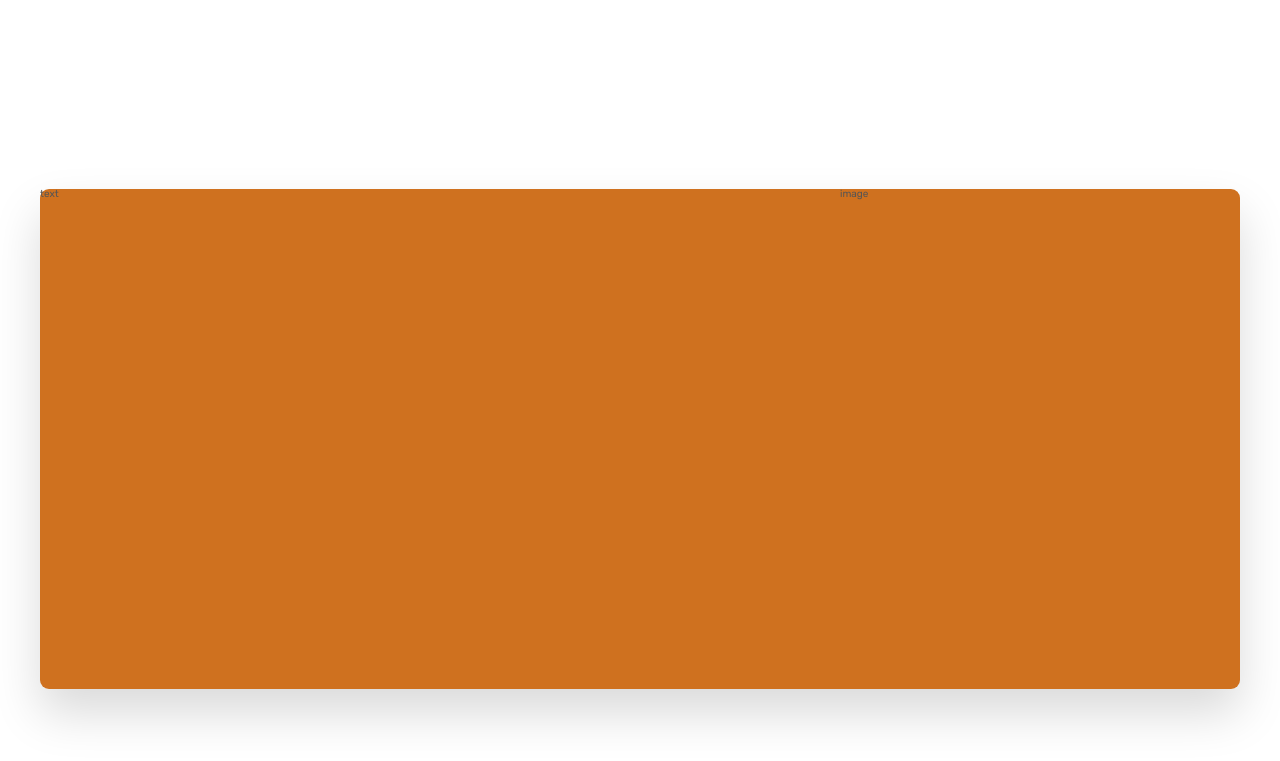
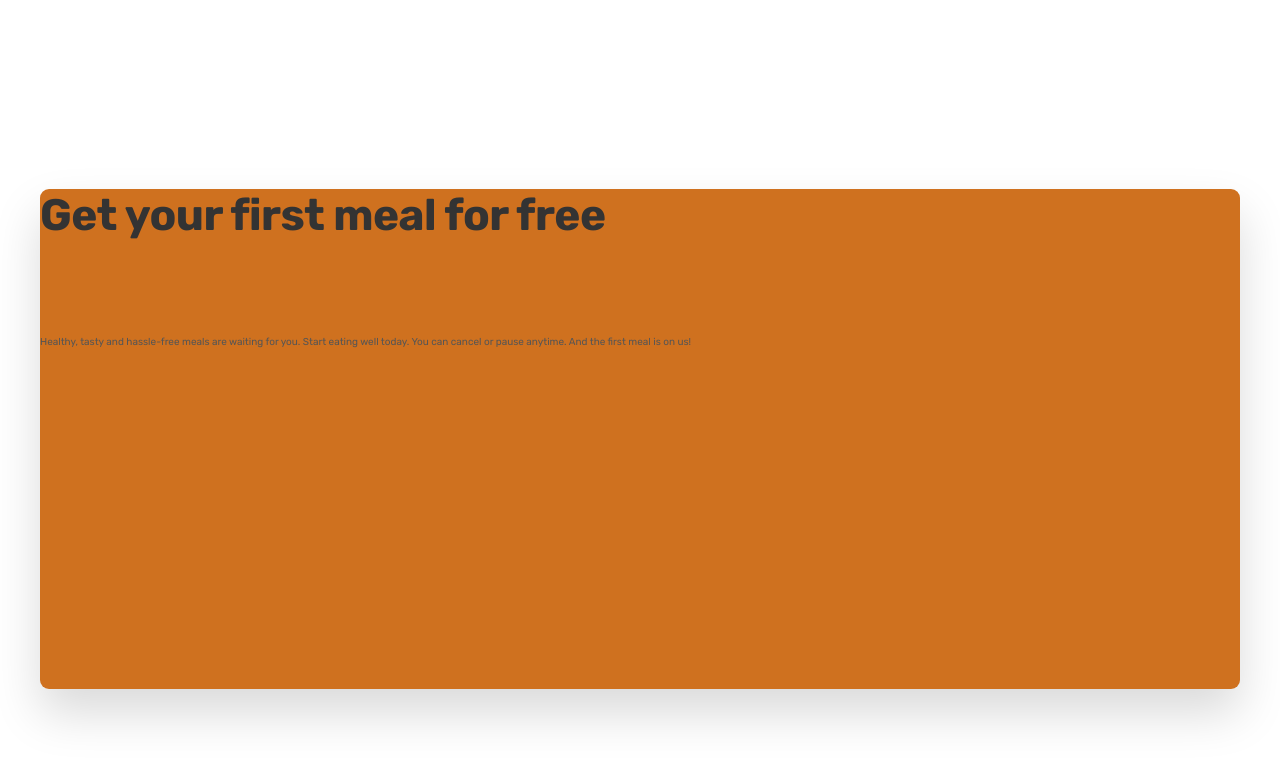
Before and after one commit to subodh2708/Omnifood, a plain HTML site: page index.html in a window 1280 px wide. Shown: the part 5806-6567 px from the top of the page. Drawn offline with nearby package versions, Linux system fonts and the light colour scheme.

Commit message:
add cta image box markup

```diff
--- a/index.html
+++ b/index.html
@@ -495,10 +495,14 @@
         </div>
       </section>
 <section class="section-cta">
-  <div class="container cta">
-
-    <div class="cta-text-box">text</div>
-    <div class="cta-img-box">image</div>
+  <div class="container">
+<div class="cta">
+  <div class="cta-text-box">
+    <h2 class="heading-secondary">Get your first meal for free</h2>
+    <p class="cta-text">Healthy, tasty and hassle-free meals are waiting for you. Start eating well today. You can cancel or pause anytime. And the first meal is on us!</p>
+  </div>
+  <div class="cta-img-box" role="img" aria-label="woman enjoying food"></div>
+</div>
   </div>
 </section>
 
```
